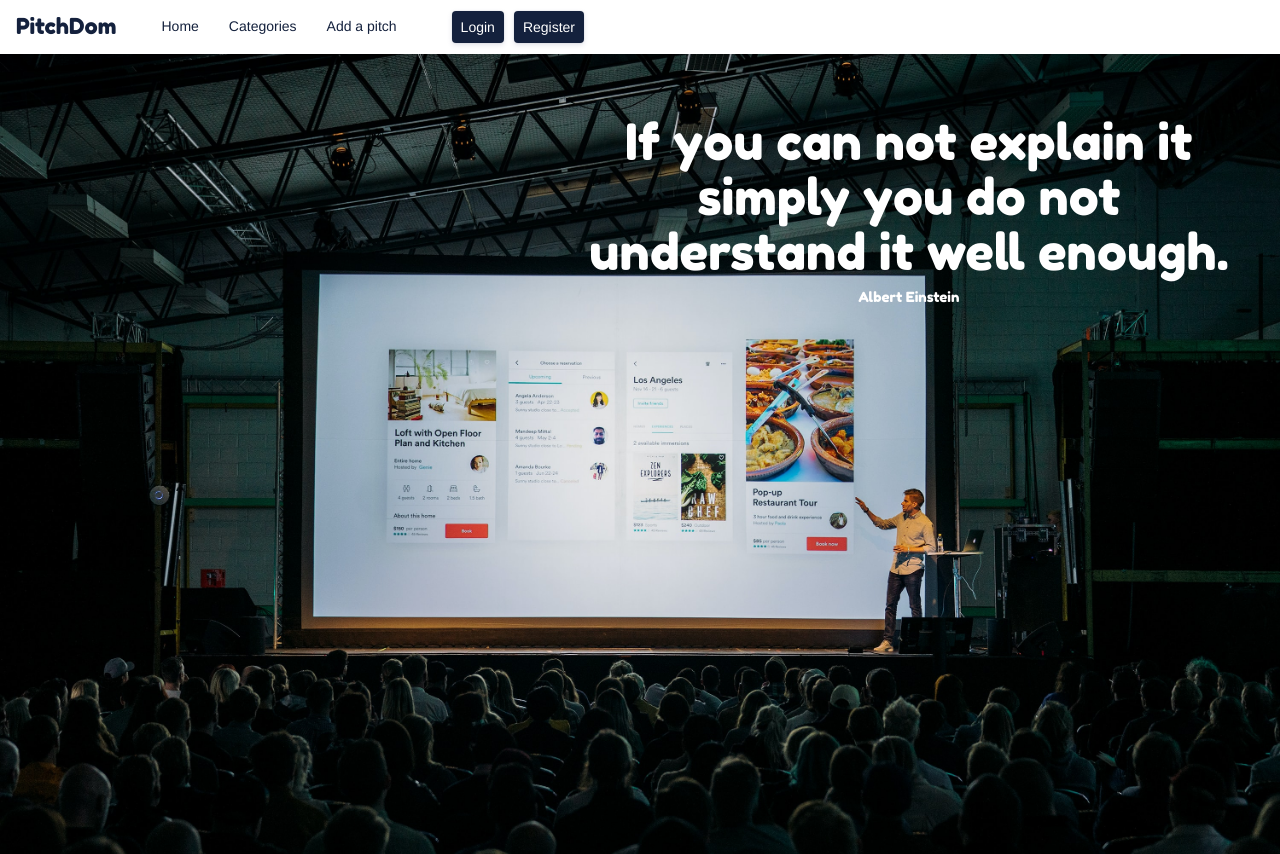
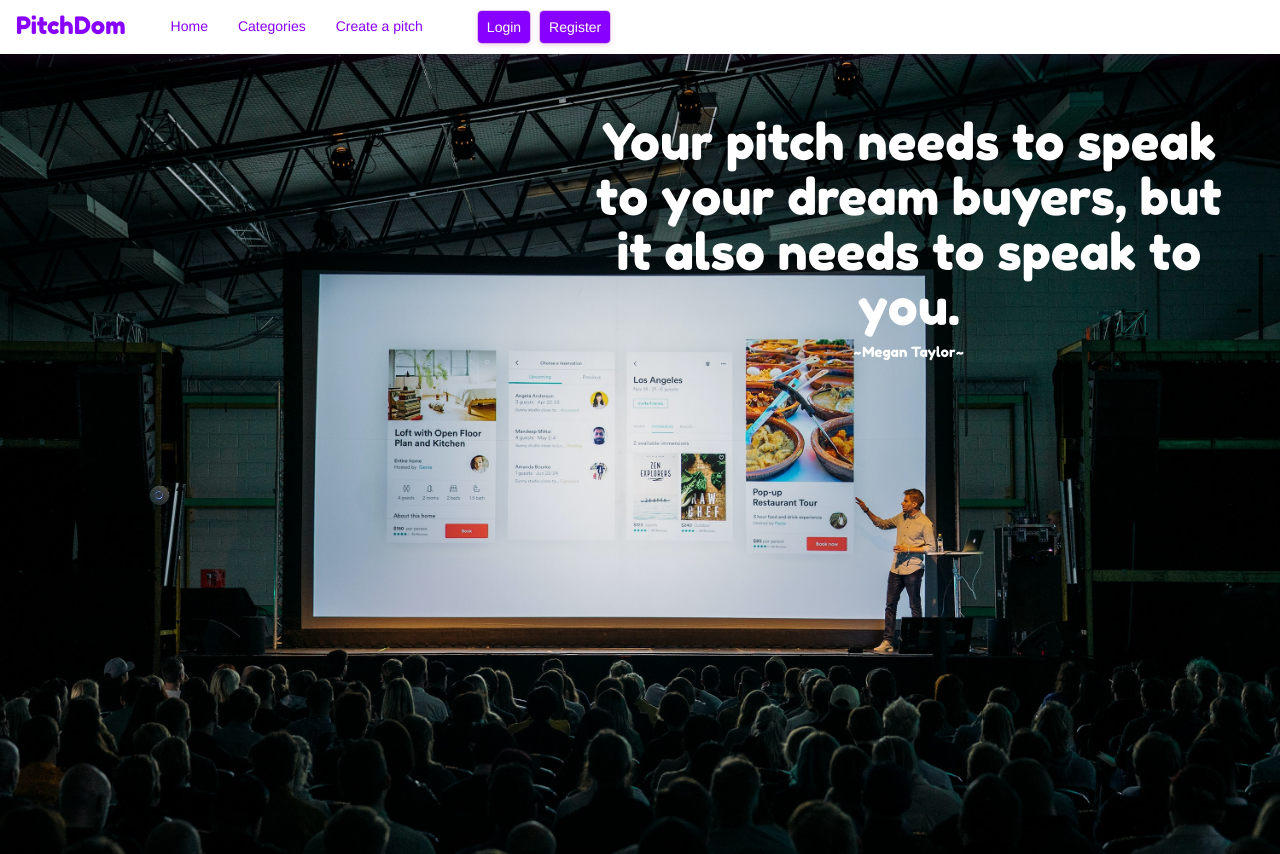
Before and after one commit to oyesa/PitchDom2, a Flask app: page / in a window 1280 px wide. Run offline with Flask 2, Linux system fonts and the light colour scheme; data that the repository does not hold is empty; some libraries are stand-ins or nearby versions.

Commit message:
change pitch quote in landing page

```diff
--- a/app/static/css/base.css
+++ b/app/static/css/base.css
@@ -15,28 +15,28 @@ body,
 }
 
 a {
-  color: #14213D;
+  color: #80f;
 }
 
 .navbar {
   background-color: white;
-  color: #14213d;
+  color: #80f;
   border-radius: 0;
   margin: 0 !important;
   z-index: 1;
-  box-shadow: 0 0 1.8rem rgba(0, 0, 0, .15);
+  box-shadow: 0 0 1.8rem rgba(157, 16, 170, 0.2);
 }
 
 .navbar-toggle {
-  color: #14213d;
+  color: #80f;
 }
 
 .navbar-toggle .icon-bar {
-  background-color: #14213D;
+  background-color: #80f;
 }
 
 #pitch {
-  font-size: 22px;
+  font-size: 24px;
   font-family: 'Fredoka One', cursive;
 }
 
@@ -74,9 +74,9 @@ a:hover {
       font-size: 14px;
       line-height: 1;
       float: right;
-      background-color: #14213D;
+      background-color: #80f;
       color: white;
-      box-shadow: 0 0.2rem 0.5rem rgba(103, 110, 144, .2), 0 0 0 0.1rem rgba(103, 110, 144, .05);
+      box-shadow: 0 0.2rem 0.5rem rgba(157, 16, 170, 0.2), 0 0 0 0.1rem rgba(157, 16, 170, 0.2);
   }
 }
 
--- a/app/static/css/categories.css
+++ b/app/static/css/categories.css
@@ -10,7 +10,7 @@
   vertical-align: middle;
   border-radius: 10px;
   background-color: white;
-  box-shadow: 0 0.2rem 0.5rem #1d2d50;
+  box-shadow: 0 0.2rem 0.5rem #80F;
   padding: 0 !important;
   width: 46%;
   margin: 2%;
@@ -19,9 +19,9 @@
   font-size: 14px;
 }
 #white{
-  box-shadow: 0 0.2rem 0.5rem #14213d;
+  box-shadow: 0 0.2rem 0.5rem #80f;
   border-radius: 10px;
-  background-color: #14213d;
+  background-color: #80F;
   padding: 1%;
   z-index: 10;
 }
--- a/app/static/css/index.css
+++ b/app/static/css/index.css
@@ -29,7 +29,7 @@ h1 {
   margin: 2%;
   width:100%;
   height: 31rem;
-  box-shadow: 0 0.2rem 0.5rem rgba(103,110,144,.2), 0 0 0 0.1rem rgba(103,110,144,.05);
+  box-shadow: 0 0.2rem 0.5rem rgba(157, 16, 170, 0.2), 0 0 0 0.1rem rgba(157, 16, 170, 0.2);
 }
 .card .btn{
   position: absolute;
--- a/app/templates/index.html
+++ b/app/templates/index.html
@@ -9,8 +9,8 @@
 <div class="container text-center">
     <img src="{{url_for('static', filename='images/pitch1.jpeg')}}" />
     <div class="text-content">
-        <h1>If you can not explain it simply you do not understand it well enough.</h1>
-        <h5>Albert Einstein</h5>
+        <h1>Your pitch needs to speak to your dream buyers, but it also needs to speak to you.</h1>
+        <h5> ~Megan Taylor~ </h5>
     </div>
 </div>
 
--- a/app/templates/navbar.html
+++ b/app/templates/navbar.html
@@ -31,7 +31,7 @@
                           {% endfor%}
                       </div>
                   </li>
-                  <li><a href="{{url_for('main.new_pitch', uname=current_user.username)}}"> Add a pitch</a></li>
+                  <li><a href="{{url_for('main.new_pitch', uname=current_user.username)}}"> Create a pitch</a></li>
 
                   {% if current_user.username == "Oluchi"%}
                   <li><a href="{{url_for('main.add_category')}}"> Add a category</a></li>
```
